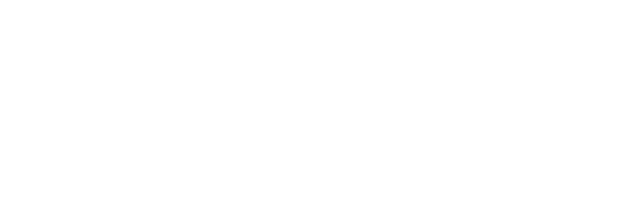
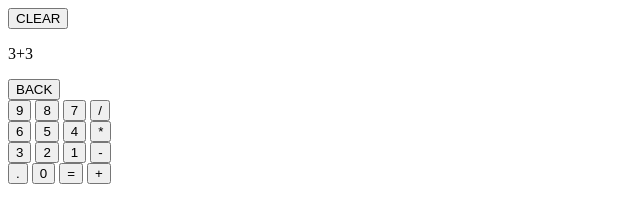
Before and after one commit to zothedev/javascript-calculator, a plain HTML site: page index.html in a window 1280 px wide. Shown: the whole page, without its empty margins (0-640 px from the left). Drawn offline with Linux system fonts and the light colour scheme.

Commit message:
Add calculator buttons in html

```diff
--- a/index.html
+++ b/index.html
@@ -7,6 +7,37 @@
     <script src="./script.js" defer></script>
 </head>
 <body>
+    <div class="calculator-container">
+        <div class="top-row">
+            <button class="clear">CLEAR</button>
+            <p class="display">3+3</p>
+            <button class="backspace">BACK</button>
+        </div>
+        <div class="divide-row">
+            <button class="9">9</button>
+            <button class="8">8</button>
+            <button class="7">7</button>
+            <button class="divide">/</button>
+        </div>
+        <div class="multiply-row">
+            <button class="6">6</button>
+            <button class="5">5</button>
+            <button class="4">4</button>
+            <button class="multiply">*</button>
+        </div>
+        <div class="subtract-row">
+            <button class="3">3</button>
+            <button class="2">2</button>
+            <button class="1">1</button>
+            <button class="subtract">-</button>
+        </div>
+        <div class="add-row">
+            <button class="decimal">.</button>
+            <button class="0">0</button>
+            <button class="equals">=</button>
+            <button class="add">+</button>
+        </div>
+    </div>
 
 </body>
 </html>
```
